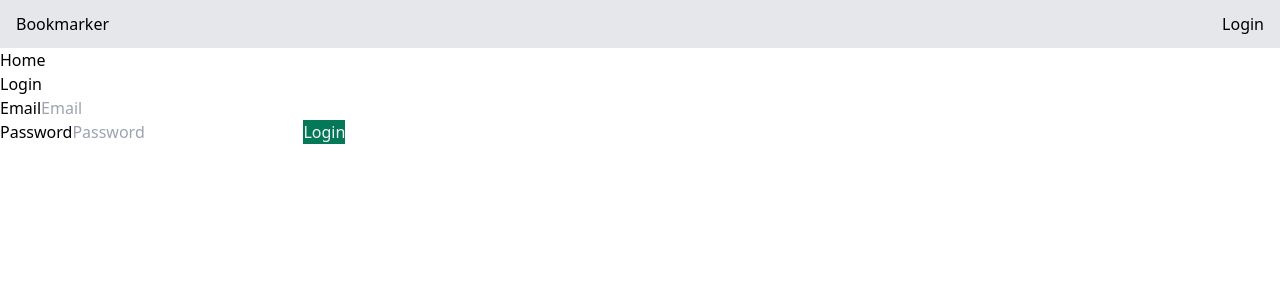
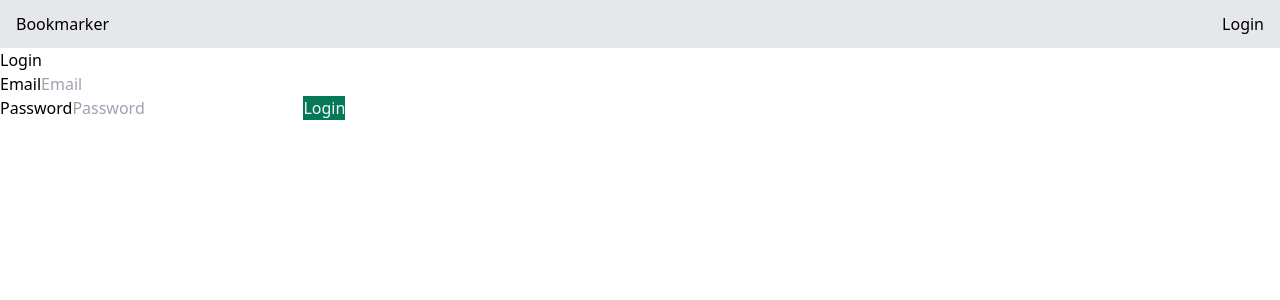
Before and after one commit to timjonez/bookmarks, a Nuxt app in the folder front-end/: page /login in a window 1280 px wide. Shown: the top 300 px of the page. Built offline with nearby package versions, Linux system fonts and the light colour scheme.

Commit message:
[front-end/pages/login] remove link

```diff
--- a/front-end/pages/login.vue
+++ b/front-end/pages/login.vue
@@ -1,6 +1,5 @@
 <template>
   <div>
-    <NuxtLink to="/">Home</NuxtLink>
     <h1>Login</h1>
     <form method="post" @submit.prevent="login">
       <label for="email">Email</label>
```
